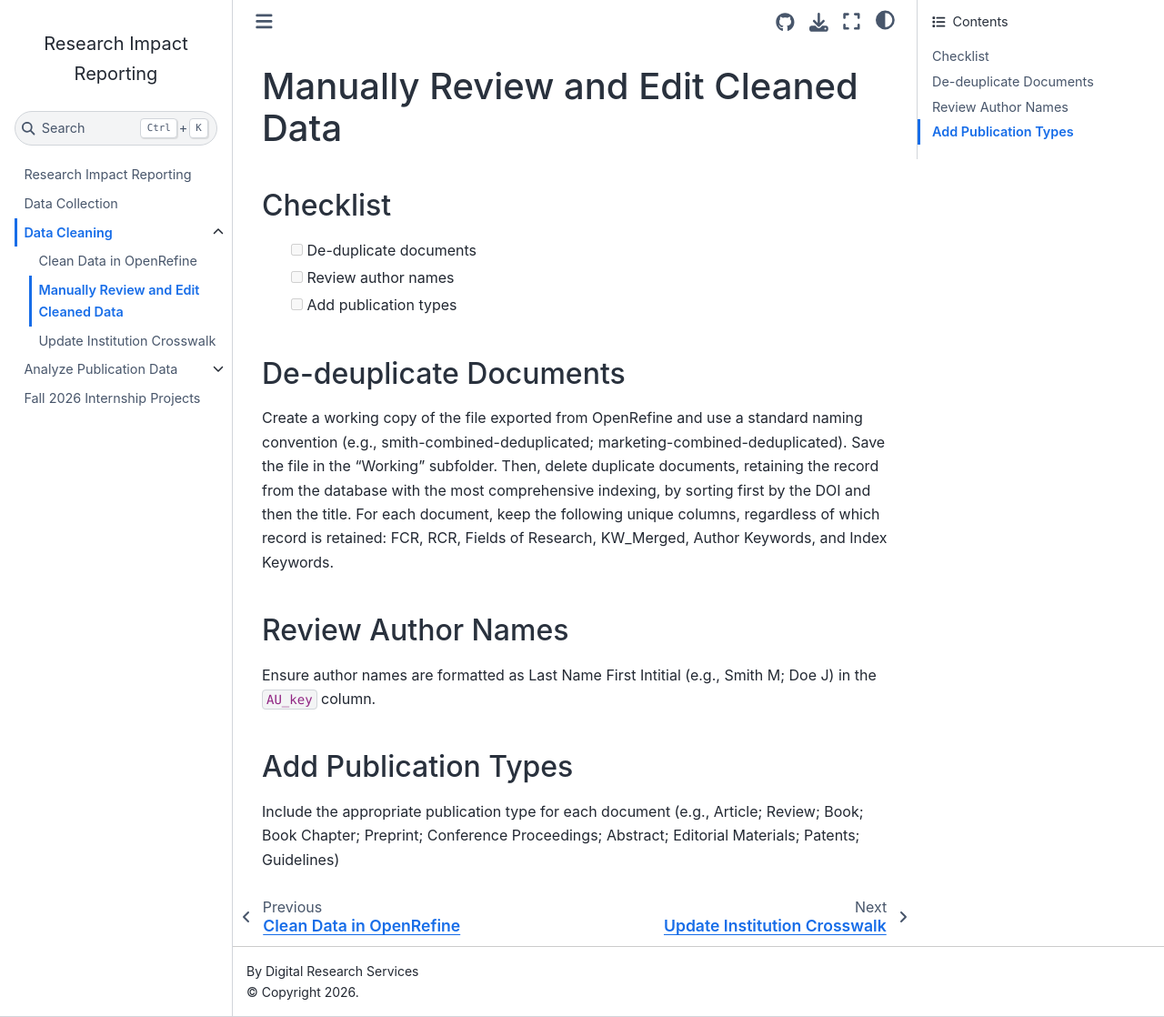
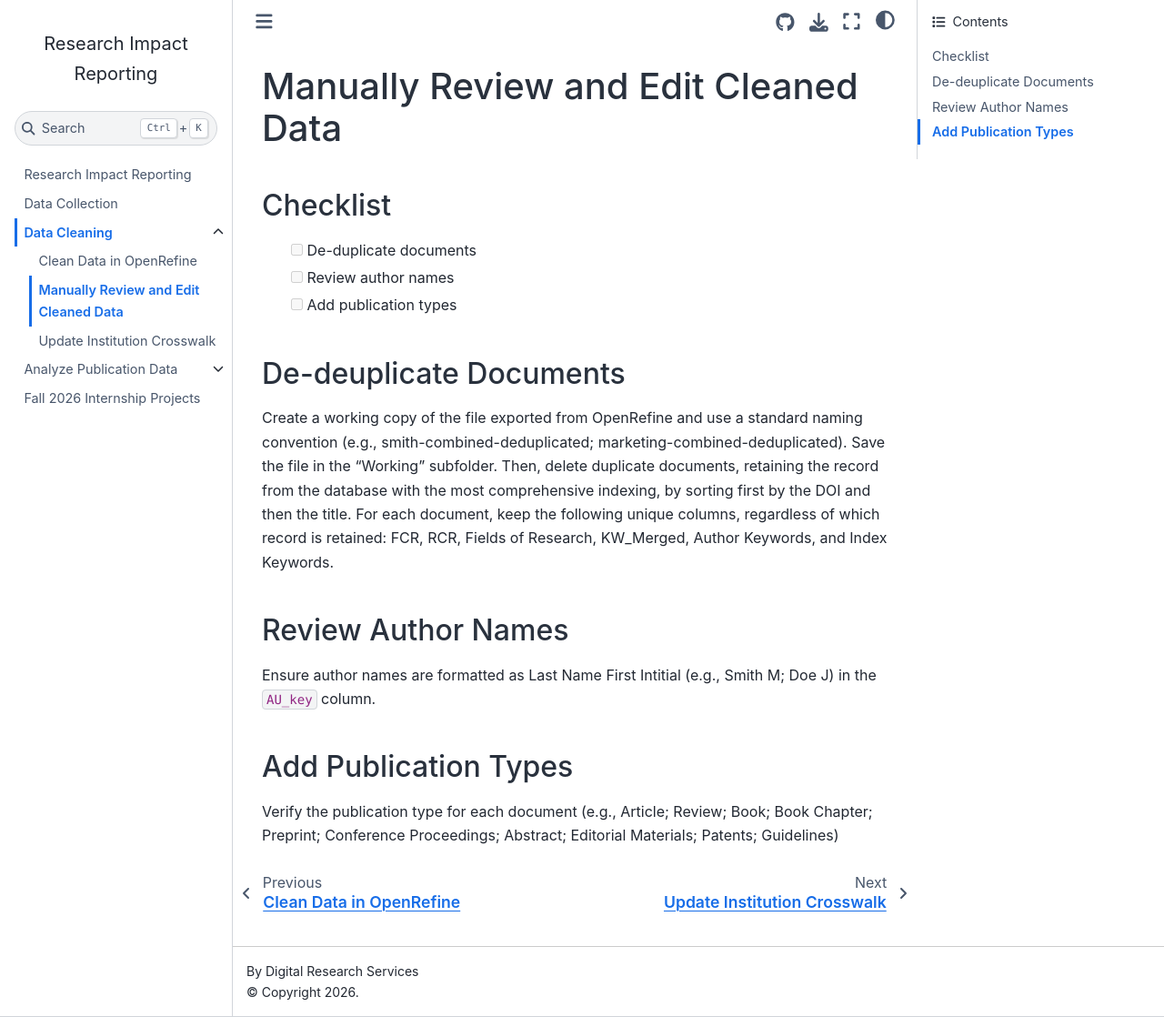
Before and after one commit to vvlooking/research-impact, a Jupyter Book: the page built from website/data-cleaning-review.md, in a window 1280 px wide and 1118 px high. Shown: the whole window at 91% size. Built offline with Jupyter Book 1.0.4 settings and Sphinx 7.4.7 and the Sphinx Book theme 1.1.4, drawn with Linux system fonts in a browser that asks for light colours.

Commit message:
Update data-cleaning-review.md

```diff
--- a/website/data-cleaning-review.md
+++ b/website/data-cleaning-review.md
@@ -12,4 +12,4 @@ Create a working copy of the file exported from OpenRefine and use a standard na
 Ensure author names are formatted as Last Name First Intitial (e.g., Smith M; Doe J) in the `AU_key` column.
 
 ## Add Publication Types
-Include the appropriate publication type for each document (e.g., Article; Review; Book; Book Chapter; Preprint; Conference Proceedings; Abstract; Editorial Materials; Patents; Guidelines)
+Verify the publication type for each document (e.g., Article; Review; Book; Book Chapter; Preprint; Conference Proceedings; Abstract; Editorial Materials; Patents; Guidelines)
```
